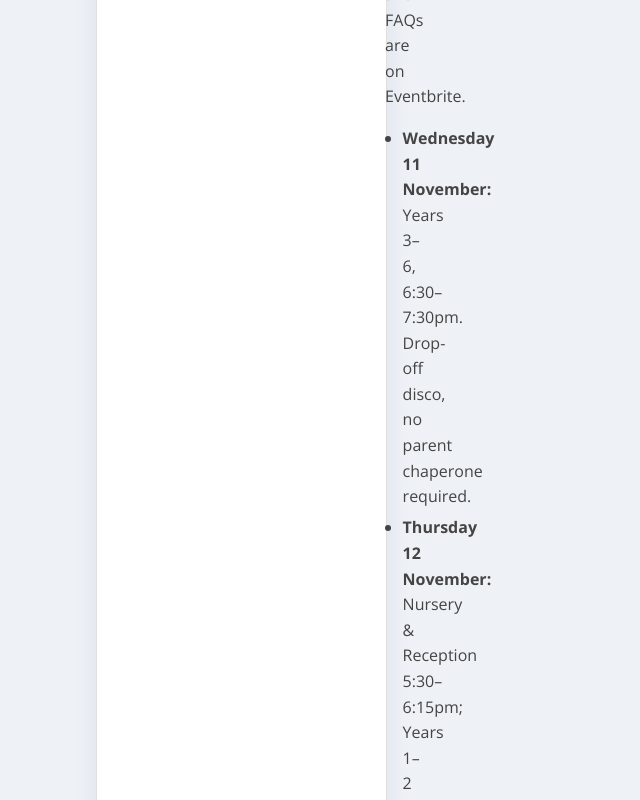
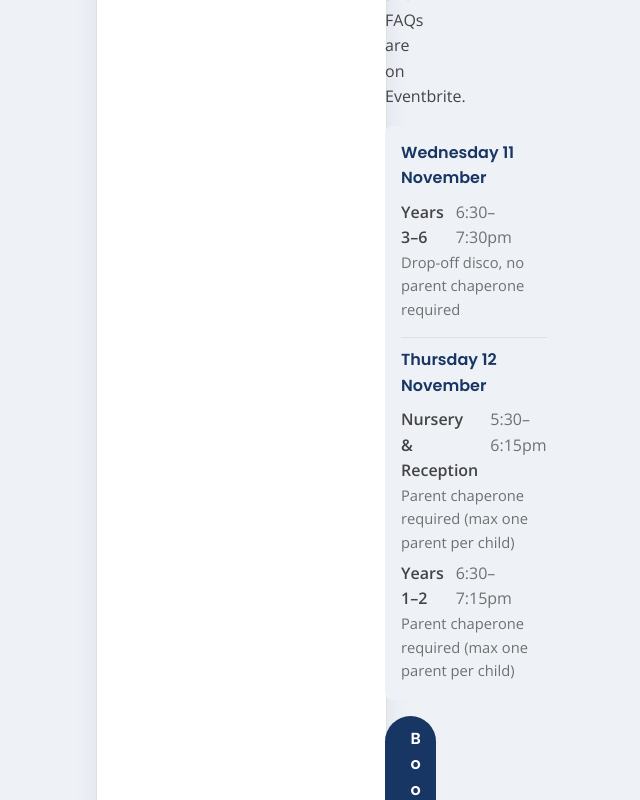
Before and after one commit to claidler/woodstock-pta, a React (Vite) app: page /events in a window 1280 px wide. Shown: the part 1460-2260 px from the top of the page, without its empty margins (88-728 px from the left). Built offline with nearby package versions, Linux system fonts and the light colour scheme.

Commit message:
Restyle disco sessions as a tidy timetable: day blocks with group/time/note rows in a soft panel

```diff
--- a/src/components/EventCard.jsx
+++ b/src/components/EventCard.jsx
@@ -17,13 +17,25 @@ export default function EventCard({ event }) {
         {event.price && <p className="event-price">{event.price}</p>}
         <p>{event.description}</p>
         {event.sessions && (
-          <ul className="event-sessions">
+          <div className="event-sessions">
             {event.sessions.map((s) => (
-              <li key={s.day}>
-                <strong>{s.day}:</strong> {s.details}
-              </li>
+              <div className="event-session" key={s.day}>
+                <p className="event-session-day">{s.day}</p>
+                {s.slots.map((slot) => (
+                  <div
+                    className="event-slot"
+                    key={slot.group + slot.time}
+                  >
+                    <span className="event-slot-group">{slot.group}</span>
+                    <span className="event-slot-time">{slot.time}</span>
+                    {slot.note && (
+                      <span className="event-slot-note">{slot.note}</span>
+                    )}
+                  </div>
+                ))}
+              </div>
             ))}
-          </ul>
+          </div>
         )}
         {event.ticketUrl ? (
           <a
--- a/src/config/site.js
+++ b/src/config/site.js
@@ -60,13 +60,28 @@ export const events = [
     sessions: [
       {
         day: "Wednesday 11 November",
-        details:
-          "Years 3–6, 6:30–7:30pm. Drop-off disco, no parent chaperone required.",
+        slots: [
+          {
+            group: "Years 3–6",
+            time: "6:30–7:30pm",
+            note: "Drop-off disco, no parent chaperone required",
+          },
+        ],
       },
       {
         day: "Thursday 12 November",
-        details:
-          "Nursery & Reception 5:30–6:15pm; Years 1–2 6:30–7:15pm. Parent chaperone required (max one parent per child).",
+        slots: [
+          {
+            group: "Nursery & Reception",
+            time: "5:30–6:15pm",
+            note: "Parent chaperone required (max one parent per child)",
+          },
+          {
+            group: "Years 1–2",
+            time: "6:30–7:15pm",
+            note: "Parent chaperone required (max one parent per child)",
+          },
+        ],
       },
     ],
     ticketUrl:
--- a/src/styles.css
+++ b/src/styles.css
@@ -292,12 +292,51 @@ a {
 }
 
 .event-sessions {
-  margin: 0.5rem 0 1rem;
-  padding-left: 1.1rem;
+  margin: 0.75rem 0 1rem;
+  padding: 0.85rem 1rem;
+  background: var(--colour-bg);
+  border-radius: 8px;
+  display: grid;
+  gap: 0.75rem;
 }
 
-.event-sessions li {
-  margin-bottom: 0.35rem;
+.event-session {
+  border-top: 1px solid var(--colour-border);
+  padding-top: 0.6rem;
+}
+
+.event-session:first-child {
+  border-top: none;
+  padding-top: 0;
+}
+
+.event-session-day {
+  margin: 0 0 0.35rem;
+  font-family: var(--font-headings);
+  font-weight: 600;
+  color: var(--colour-primary);
+}
+
+.event-slot {
+  display: grid;
+  grid-template-columns: 1fr auto;
+  column-gap: 0.75rem;
+  padding: 0.2rem 0;
+}
+
+.event-slot-group {
+  font-weight: 600;
+}
+
+.event-slot-time {
+  color: var(--colour-muted);
+  font-variant-numeric: tabular-nums;
+}
+
+.event-slot-note {
+  grid-column: 1 / -1;
+  color: var(--colour-muted);
+  font-size: 0.92rem;
 }
 
 .event-image {
```
